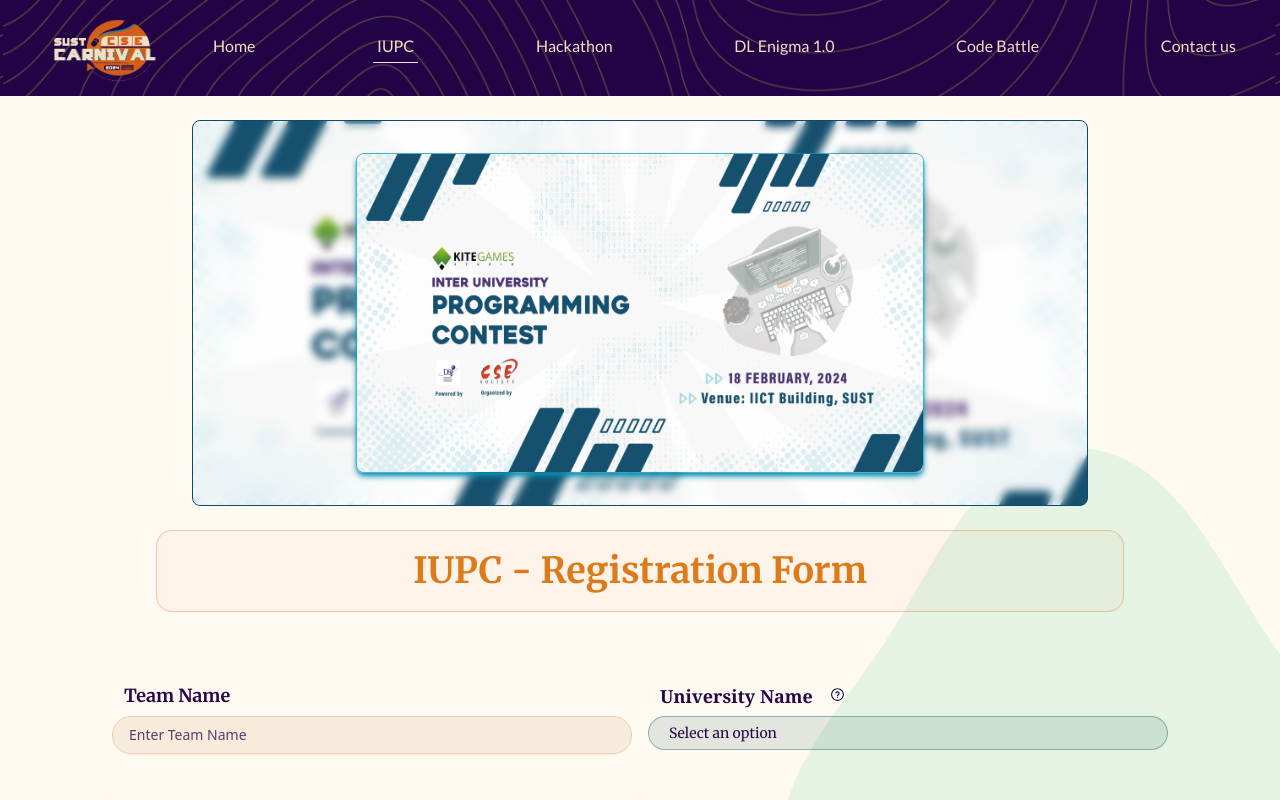
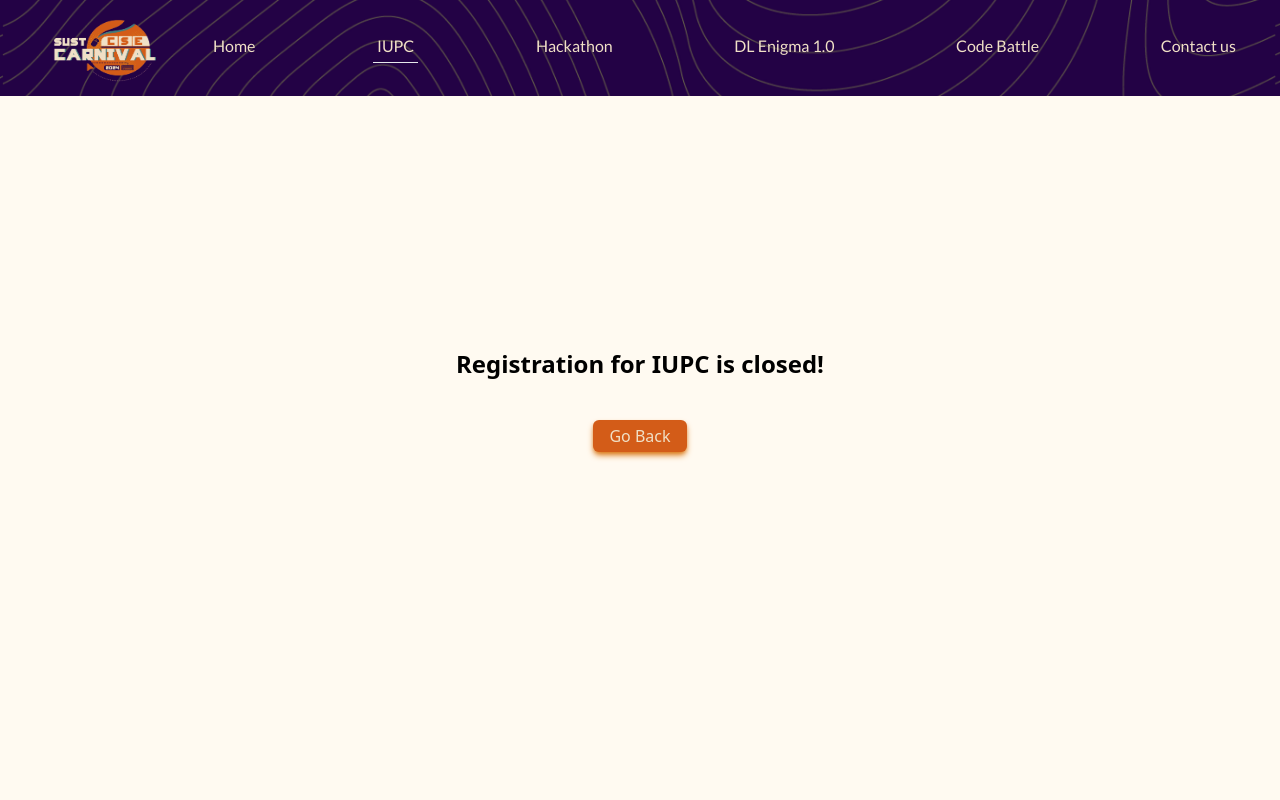
Before and after one commit to Mufassir-Chowdhury/cse-carnival, a React (Vite) app: page /iupc/registration in a window 1280 px wide. Shown: the top 800 px of the page. Built offline with nearby package versions, Linux system fonts and the light colour scheme; a web font is replaced by a local one.

Commit message:
IUPC registration closed

```diff
--- a/src/App.jsx
+++ b/src/App.jsx
@@ -20,6 +20,7 @@ import DLSprintAnnouncement from "./pages/Registration/DLSprintAnnouncement";
 import NotFound from "./components/NotFound";
 import DLSprintTest from "./pages/Registration/DLSprintTest";
 import Status from "./pages/Status";
+import IUPCAnnouncement from "./pages/Registration/IUPCAnnouncement";
 
 const App = () => {
   return (
@@ -35,7 +36,7 @@ const App = () => {
           <Route path="/codebattle" element={<CodeBattle />}></Route>
           <Route path="/contactus" element={<ContactUs />}></Route>
 
-          <Route path="/iupc/registration" element={<IUPCRegistraion />}></Route>
+          <Route path="/iupc/registration" element={<IUPCAnnouncement />}></Route>
           <Route path="/hackathon/registration" element={<HackathonRegistration />}></Route>
           <Route path="/dlenigma/registration" element={<DLSprintRegistration />}></Route>
           {/* <Route path="/test" element={<DLSprintTest />}></Route> */}
--- /dev/null
+++ b/src/pages/Registration/IUPCAnnouncement.jsx
@@ -0,0 +1,15 @@
+import { Link } from "react-router-dom";
+import { PrimaryButton } from "../../components/Button";
+
+const IUPCAnnouncement = () => {
+    return (
+        <div className="w-full text-center py-28 h-screen flex flex-col justify-center">
+            <h1 className="text-2xl font-bold mb-10">Registration for IUPC is closed!</h1>
+            <Link to="/">
+                <PrimaryButton text="Go Back" />
+            </Link>
+        </div>
+    );
+}
+
+export default IUPCAnnouncement;
```
